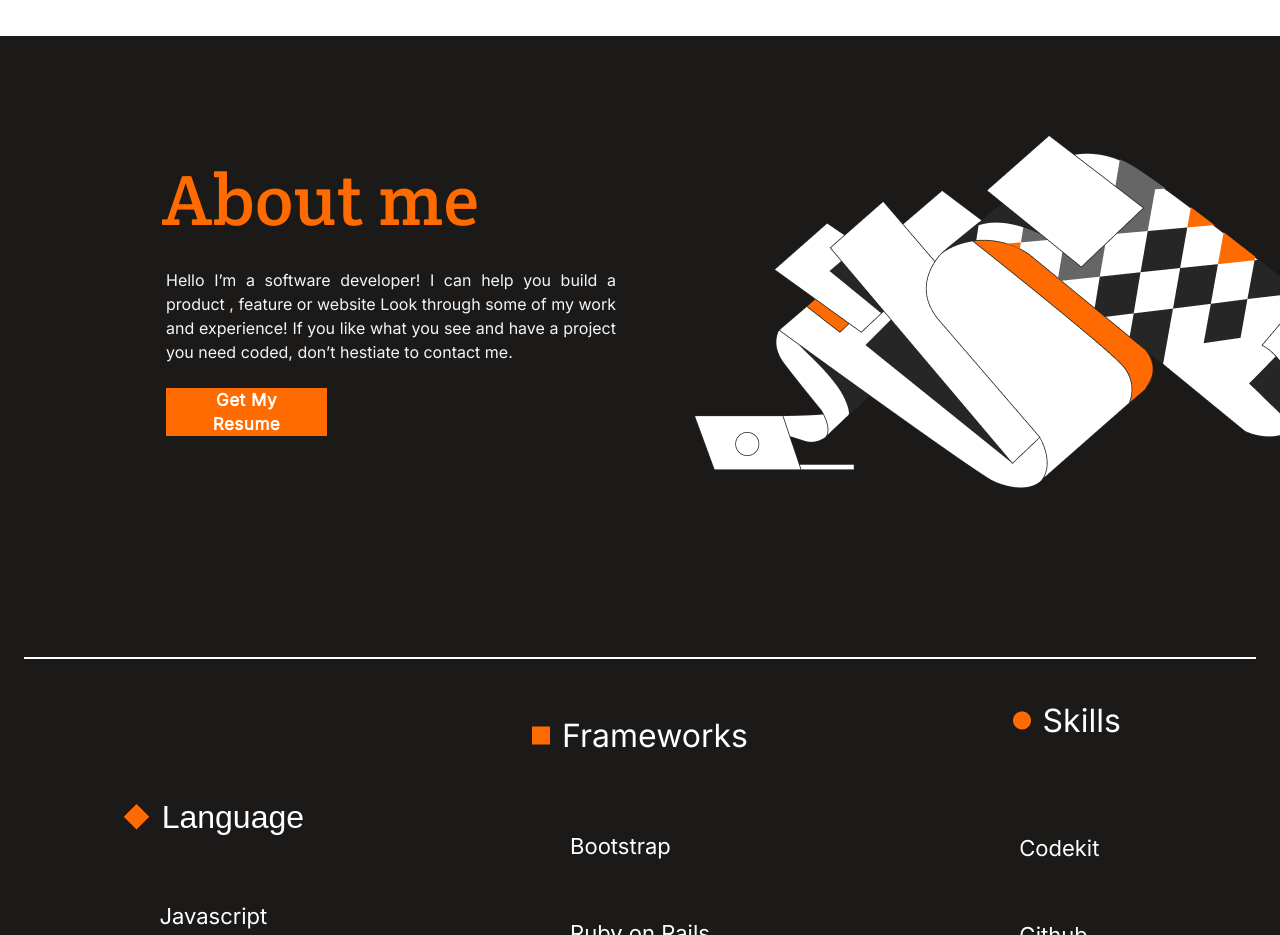
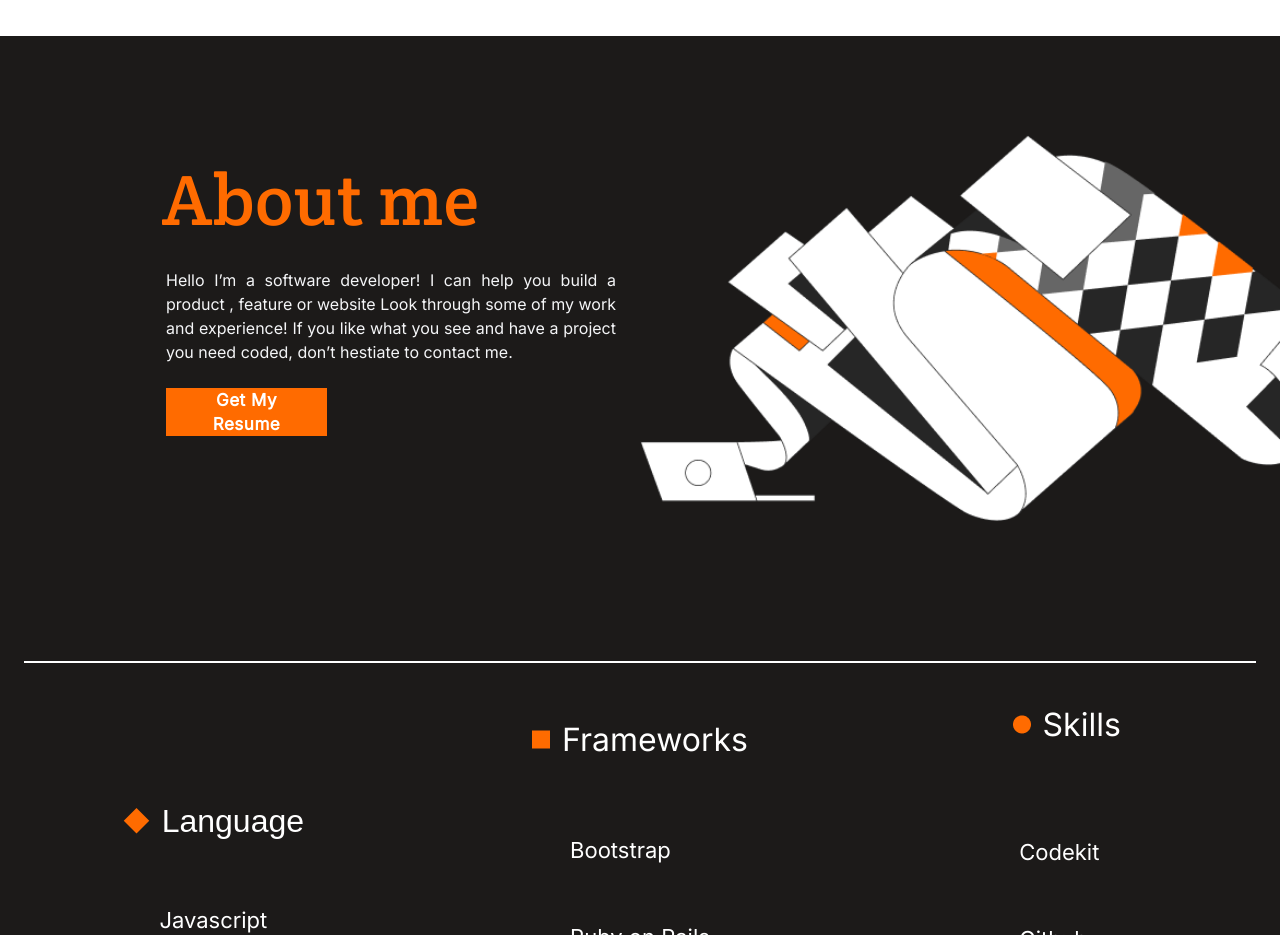
Before and after one commit to AnelisaDee/Portfolio, a website: page index.html in a window 1280 px wide. Shown: the part 3160-4095 px from the top of the page. Drawn offline with Linux system fonts and the light colour scheme.

Commit message:
align the About Me page image to be responsive

```diff
--- a/style.css
+++ b/style.css
@@ -549,6 +549,7 @@ top: -135px;
 
 .about-info {
   margin-left: 142px;
+  /*margin-right: 732px;*/
 }
 
 .about-me {
@@ -569,11 +570,13 @@ top: -135px;
 .about-pic img {
   display: flex;
   flex-wrap: wrap;
-  max-width: 100%;
+  max-width: 672px;
+  width: 100%;
   height: auto;
   float: right;
   margin-top: 99.47px;
   margin-bottom: 139.15px;
+  margin-left: 146.02px;
 }
 
 .about-me h1 {
@@ -971,6 +974,7 @@ top: -135px;
   }
   .about-info {
     margin-left: 24px;
+    /*margin-right: 24px;*/
   }
   .skill-sec {
     grid-template-columns: 1fr;
```
